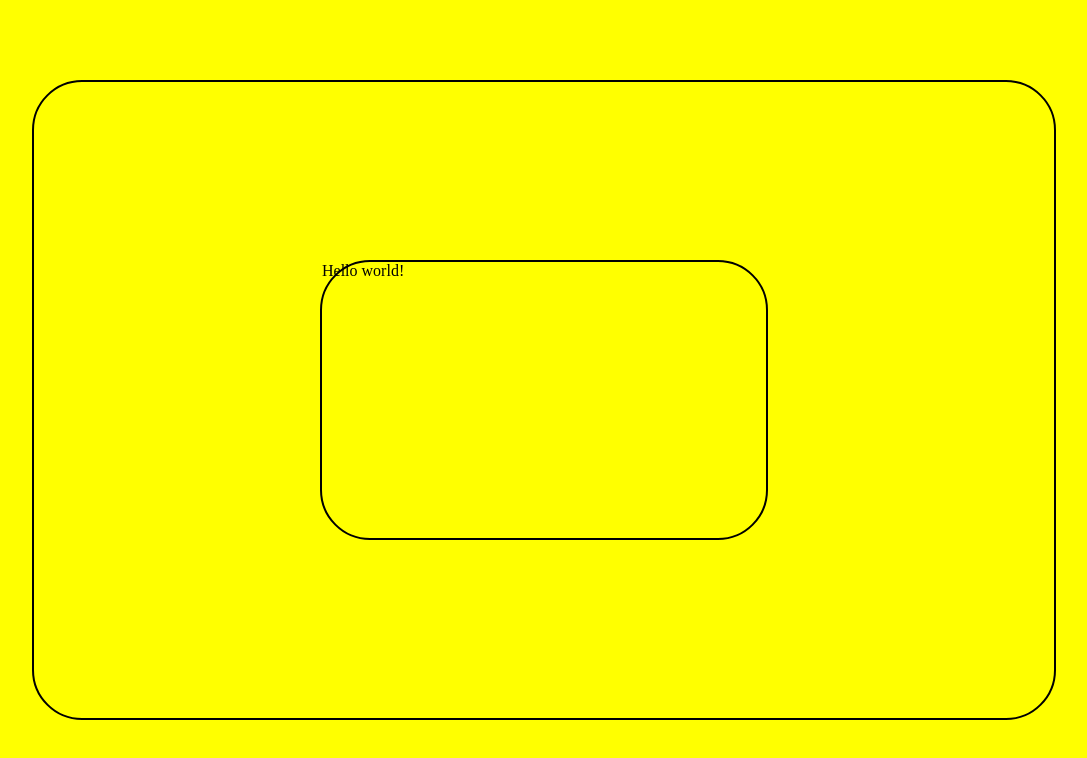
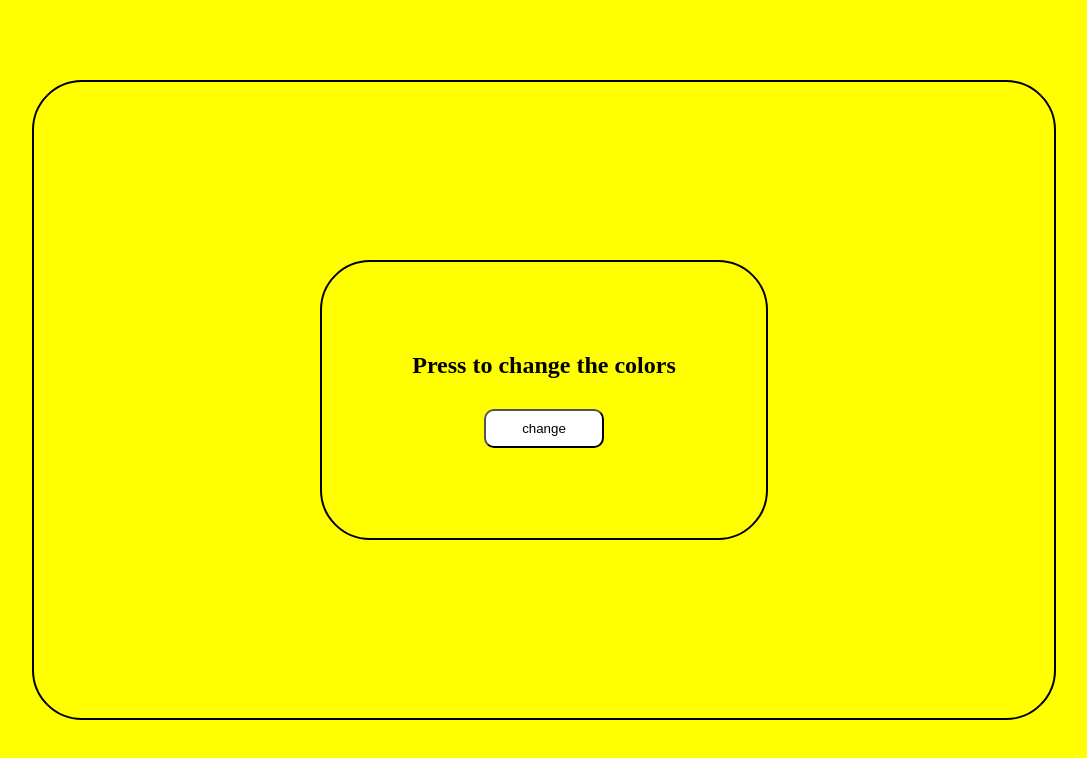
Before and after one commit to LuisJZdev/colors, a plain HTML site: page index.html in a window 1280 px wide. Shown: the whole page, without its empty margins (96-1183 px from the left). Drawn offline with Linux system fonts and the light colour scheme.

Commit message:
main message and button

```diff
--- a/index.html
+++ b/index.html
@@ -9,7 +9,8 @@
 <body>
     <main>
         <section>
-            Hello world!
+            <h1>Press to change the colors</h1>
+            <button>change</button>
         </section>
     </main>
 </body>
--- a/styles.css
+++ b/styles.css
@@ -27,4 +27,21 @@ section {
     border-radius: 50px;
     height: 35vh;
     width: 35vw;
+    text-align: center;
+    display: flex;
+    align-items: center;
+    justify-content: center;
+    flex-direction: column;
 }
+
+section > h1, section > button {
+    margin: 15px;
+}
+
+
+button {
+    background-color: white;
+    padding: 10px;
+    width: 120px;
+    border-radius: 10px;
+}
```
